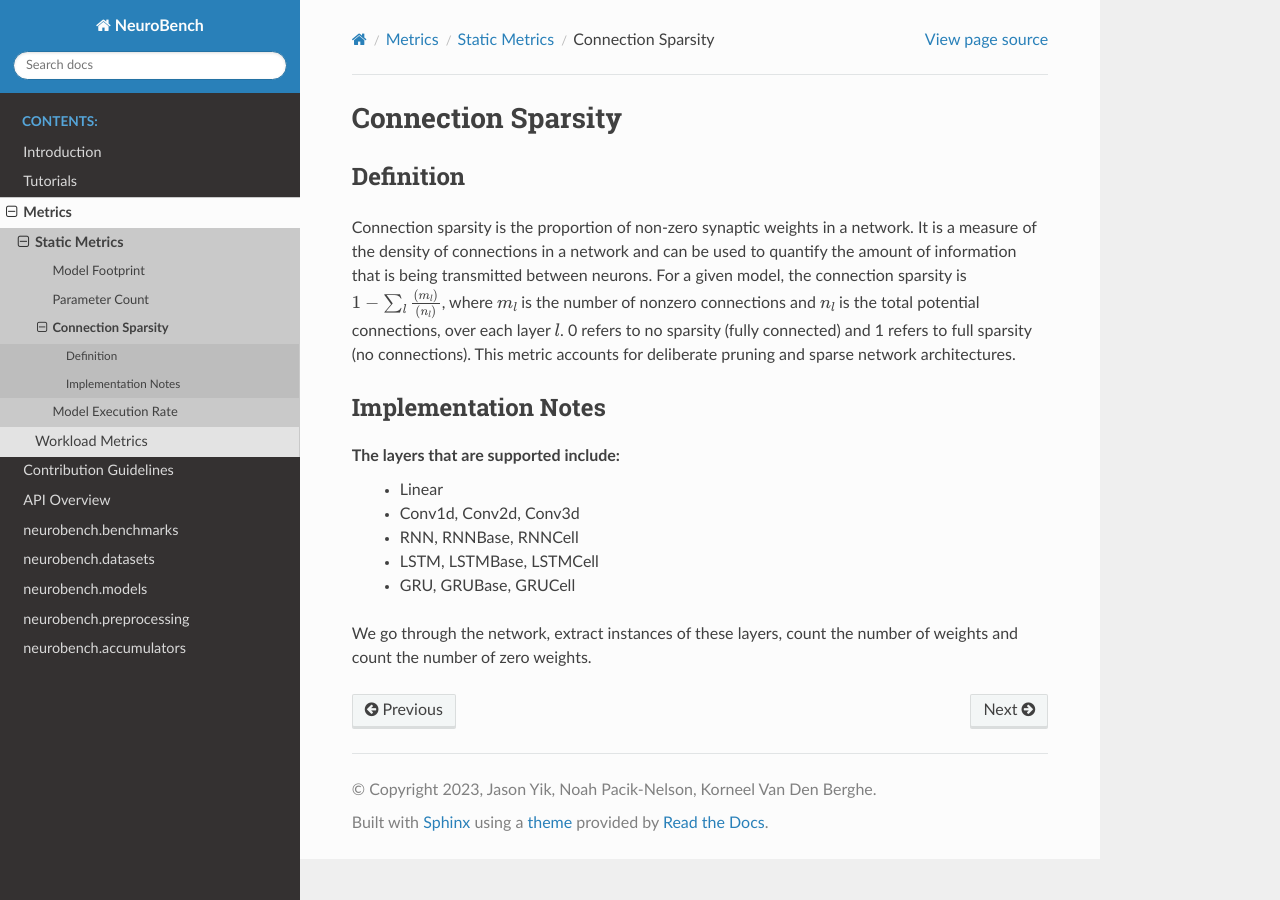
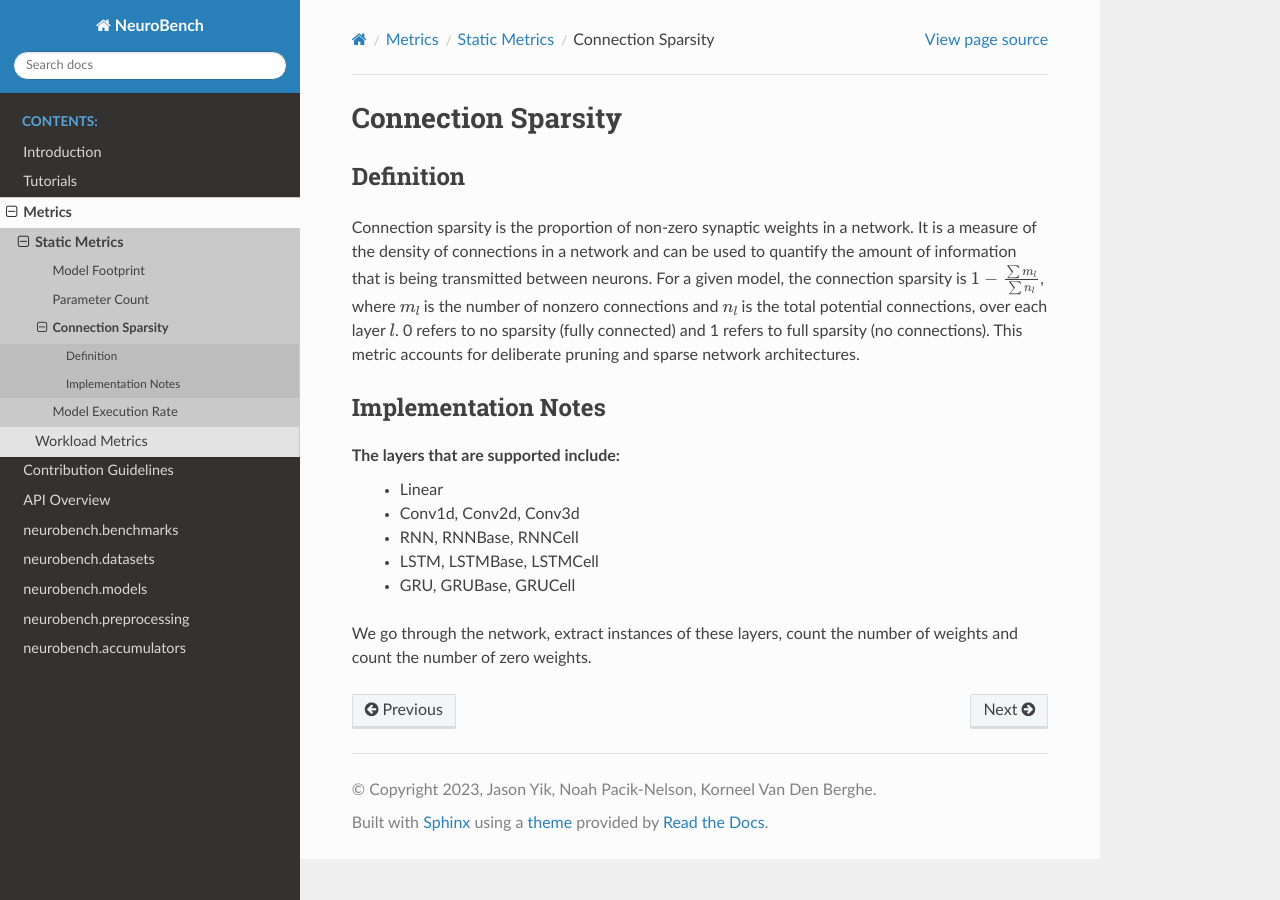
Before and after one commit to NeuroBench/neurobench, a Sphinx documentation site: the page built from docs/metrics/static_metrics/connection_sparsity.rst, in a window 1280 px wide. Built offline with Sphinx 7.4.7 and the Read the Docs theme 2.0.0, drawn with Linux system fonts in a browser that asks for light colours.

Commit message:
Fixed connection sparsity equation

```diff
--- a/docs/metrics/static_metrics/connection_sparsity.rst
+++ b/docs/metrics/static_metrics/connection_sparsity.rst
@@ -5,7 +5,7 @@ Connection Sparsity
 Definition
 ----------
 
-Connection sparsity is the proportion of non-zero synaptic weights in a network. It is a measure of the density of connections in a network and can be used to quantify the amount of information that is being transmitted between neurons. For a given model, the connection sparsity is :math:`1 - \sum_l \frac{(m_l)}{(n_l)}`, where :math:`m_l` is the number of nonzero connections and :math:`n_l` is the total potential connections, over each layer :math:`l`. 0 refers to no sparsity (fully connected) and 1 refers to full sparsity (no connections). This metric accounts for deliberate pruning and sparse network architectures.
+Connection sparsity is the proportion of non-zero synaptic weights in a network. It is a measure of the density of connections in a network and can be used to quantify the amount of information that is being transmitted between neurons. For a given model, the connection sparsity is :math:`1 - \frac{\sum{m_l}}{\sum{n_l}}`, where :math:`m_l` is the number of nonzero connections and :math:`n_l` is the total potential connections, over each layer :math:`l`. 0 refers to no sparsity (fully connected) and 1 refers to full sparsity (no connections). This metric accounts for deliberate pruning and sparse network architectures.
 
 Implementation Notes
 --------------------
```
